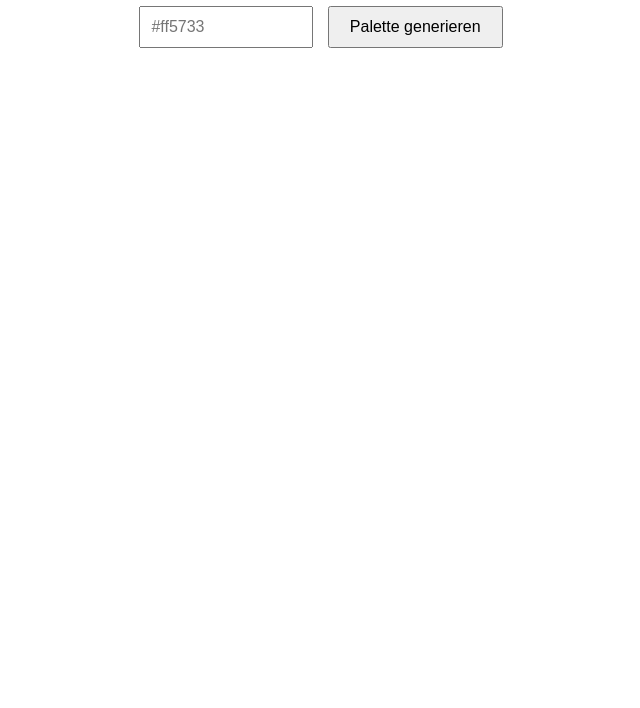
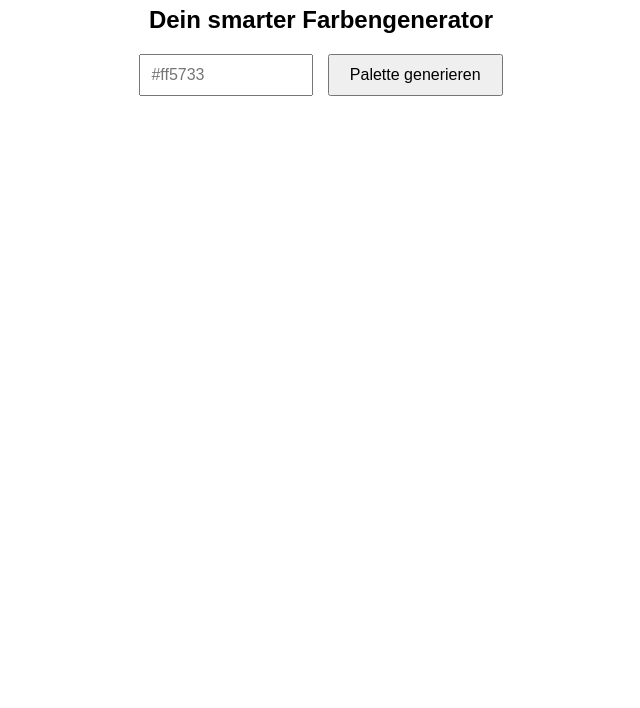
Before and after one commit to vhein13/colorsync, a website: page client/index.html in a window 1280 px wide. Shown: the part 92-800 px from the top of the page, without its empty margins (319-959 px from the left). Drawn offline with Linux system fonts and the light colour scheme.

Commit message:
Update index.html

```diff
--- a/client/index.html
+++ b/client/index.html
@@ -9,6 +9,8 @@
 <body>
   <h1>ColorSync</h1>
 
+    <H2>Dein smarter Farbengenerator</H2>
+
   <input type="text" id="colorInput" placeholder="#ff5733" />
   <button id="generateBtn">Palette generieren</button>
 
```
